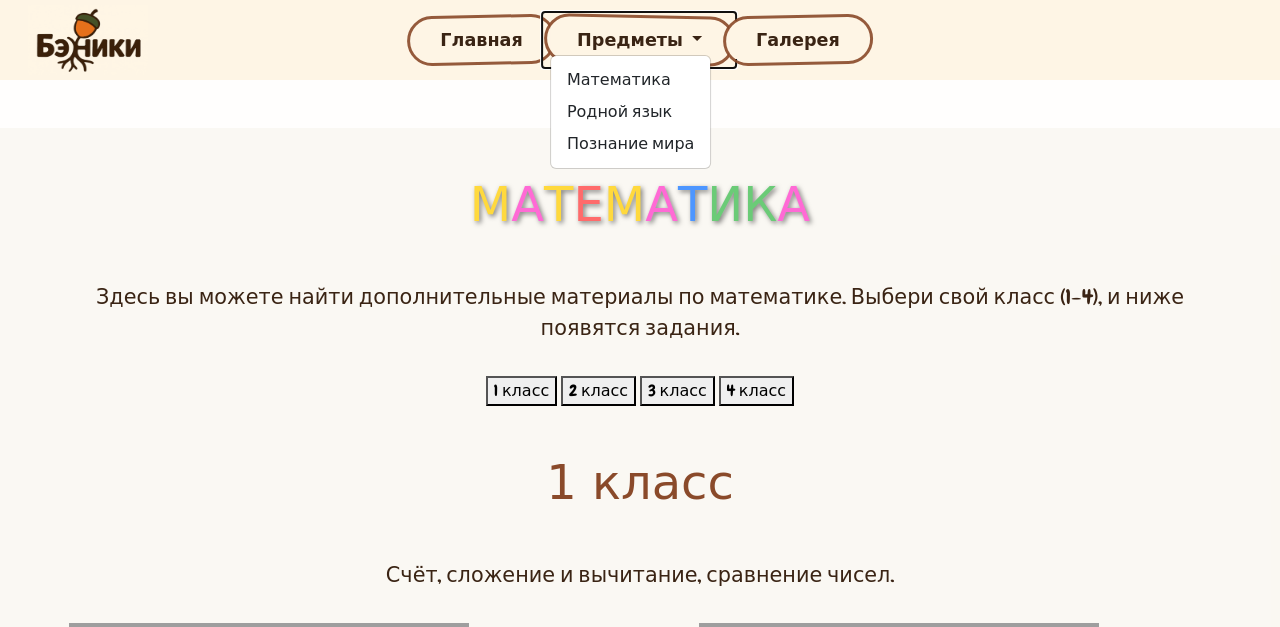
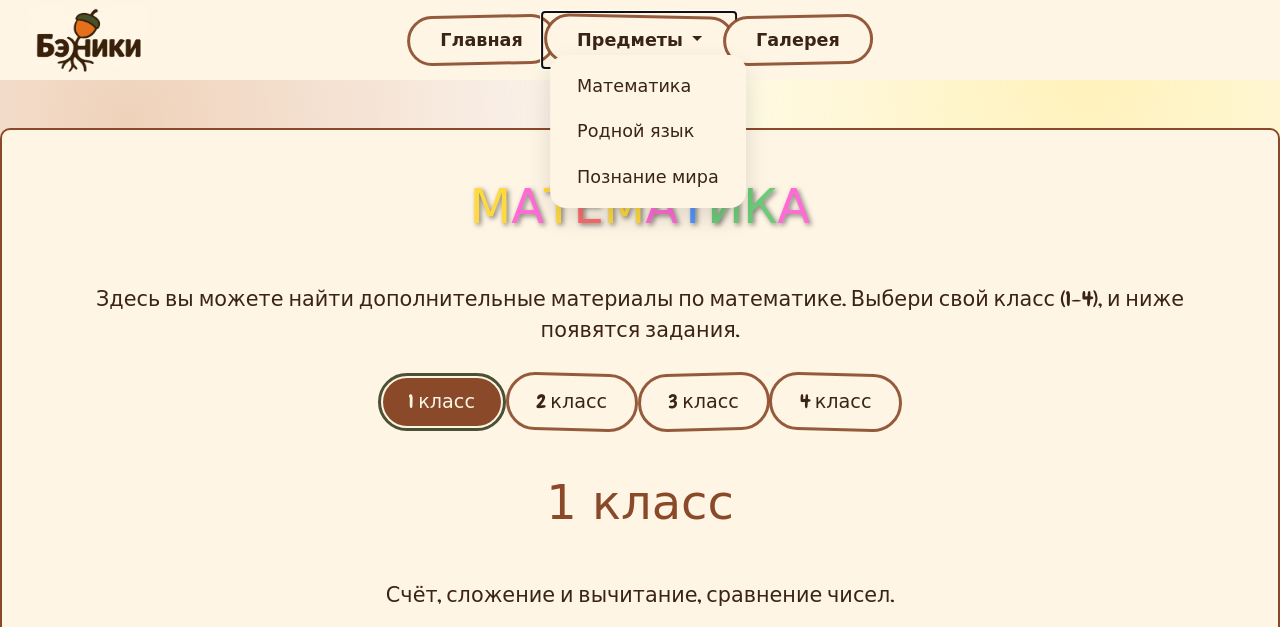
Before and after one commit to alexdotrud/santarves-school-Bclass, a Django app: page /matematika/ in a window 1280 px wide, after a click on "Предметы". Shown: the top 627 px of the page. Run offline with Django 5.2, Linux system fonts and the light colour scheme; some web fonts are replaced; grey boxes are pictures that could not be loaded.

Commit message:
Style choice buttons

```diff
--- a/main_app/urls.py
+++ b/main_app/urls.py
@@ -8,6 +8,8 @@ urlpatterns = [
     path('', views.homepage, name='home'),
     path('gallery/', views.gallery, name='gallery'),
     path('matematika/', views.matematika, name='matematika'),
+    path('rodnoj-jazyk/', views.rodnoj_jazyk, name='rodnoj-jazyk'),
+    path('poznanie-mira/', views.poznanie_mira, name='poznanie-mira'),
 ]
 
 if settings.DEBUG:
--- a/main_app/views.py
+++ b/main_app/views.py
@@ -23,3 +23,11 @@ def gallery(request):
 
 def matematika(request):
     return render(request, 'main_app/matematika.html')
+
+
+def rodnoj_jazyk(request):
+    return render(request, 'main_app/rodnoj-jazyk.html')
+
+
+def poznanie_mira(request):
+    return render(request, 'main_app/poznanie-mira.html')
--- a/static/css/style.css
+++ b/static/css/style.css
@@ -9,10 +9,35 @@
     --light-beige: #fffefd;
 }
 
+html,
 body {
+    height: 100%;
+    margin: 0;
+}
+
+header {
+    position: sticky;
+    top: 0;
+    z-index: 100;
+}
+
+body {
+    display: flex;
+    flex-direction: column;
+    min-height: 100vh;
     font-family: var(--font-primary);
-    background-color: var(--light-beige);
     color: var(--dark-brown);
+
+    background-image:
+        radial-gradient(circle at 10% 15%, rgba(220, 156, 103, 0.45), transparent 45%),
+        radial-gradient(circle at 85% 10%, rgba(255, 217, 61, 0.35), transparent 45%),
+        radial-gradient(circle at 70% 80%, rgba(107, 203, 119, 0.35), transparent 45%),
+        radial-gradient(circle at 20% 85%, rgba(77, 150, 255, 0.35), transparent 45%);
+}
+
+main {
+    flex: 1;
+
 }
 
 h1,
@@ -33,8 +58,10 @@ p {
     font-size: 1.3rem;
 }
 
-button {
-    pointer-events: none;
+section {
+    background-color: var(--warm-cream);
+    border: 2px solid var(--primary-brown);
+    border-radius: 10px;
 }
 
 /* Navigation Styles */
@@ -86,6 +113,33 @@ button {
     transform: rotate(-1.2deg);
 }
 
+.dropdown-menu {
+    background-color: var(--warm-cream);
+    border: none;
+    border-radius: 16px;
+    padding: 0.5rem;
+    box-shadow: 0 10px 24px rgba(0, 0, 0, 0.12);
+}
+
+.dropdown-item {
+    position: relative;
+    padding: 0.6rem 1.2rem;
+    border-radius: 999px;
+    font-family: var(--font-secondary);
+    font-size: 1.1rem;
+    color: var(--dark-brown);
+}
+
+.dropdown-item:hover {
+    background-color: var(--light-beige);
+    transform: translateX(4px);
+}
+
+.dropdown-item.active {
+    background-color: var(--primary-brown);
+    color: var(--warm-cream);
+}
+
 /* Hero Section */
 
 .hero-section {
@@ -120,7 +174,6 @@ button {
 .general-info {
     text-align: center;
     max-width: 1300px;
-    background-color: rgba(244, 239, 228, 0.425);
     margin: 3rem auto;
     padding: 2rem;
 }
@@ -361,6 +414,12 @@ button {
     padding: 40px 16px;
 }
 
+.gallery-text {
+    font-size: 1.2rem;
+    margin-top: 3rem;
+    text-align: center;
+}
+
 .carousel-wrapper {
     max-width: 1100px;
     margin: 0 auto 60px;
@@ -438,7 +497,7 @@ button {
     transform: scale(1.02);
 }
 
-/* Matematika Page */
+/* Matematika, Rodnoj Jazyk and Poznanie Mira Pages */
 .class-content {
     display: none;
     margin-top: 2rem;
@@ -448,12 +507,69 @@ button {
     display: block;
 }
 
+.class-picker {
+    display: flex;
+    justify-content: center;
+    gap: 10px;
+}
+
+.class-btn {
+    position: relative;
+    padding: 0.6rem 1.6rem;
+    font-size: 1.2rem;
+    color: var(--dark-brown);
+    background-color: var(--warm-cream);
+    border: none;
+    border-radius: 999px;
+    cursor: pointer;
+    transition: transform 0.2s ease,
+}
+
+.class-btn::before {
+    content: "";
+    position: absolute;
+    inset: -5px;
+    border-radius: 999px;
+    border: 3px solid var(--primary-brown);
+    opacity: 0.9;
+    transform: rotate(-1.5deg);
+    transition: transform 0.2s ease;
+}
+
+.class-btn:nth-child(even)::before {
+    transform: rotate(1.5deg);
+}
+
+.class-btn:hover {
+    background-color: var(--light-beige);
+    transform: translateY(-2px);
+}
+
+.class-btn:hover::before {
+    transform: rotate(1.5deg);
+}
+
+.class-btn.active {
+    background-color: var(--primary-brown);
+    color: var(--warm-cream);
+}
+
+.class-btn.active::before {
+    border-color: var(--primary-green);
+    transform: rotate(0deg);
+}
+
+.class-btn:active {
+    transform: translateY(0);
+}
+
 
 /* Footer */
 .site-footer {
     text-align: center;
     padding: 1rem;
     background-color: var(--warm-cream);
+    border-top: 2px solid var(--primary-brown);
 }
 
 @media (min-width: 768px) {
--- a/templates/base.html
+++ b/templates/base.html
@@ -72,8 +72,8 @@
                                 </a>
                                 <ul class="dropdown-menu">
                                     <li><a class="dropdown-item" href="{% url 'matematika' %}">Математика</a></li>
-                                    <li><a class="dropdown-item" href="#">Родной язык</a></li>
-                                    <li><a class="dropdown-item" href="#">Познание мира</a></li>
+                                    <li><a class="dropdown-item" href="{% url 'rodnoj-jazyk' %}">Родной язык</a></li>
+                                    <li><a class="dropdown-item" href="{% url 'poznanie-mira' %}">Познание мира</a></li>
                                 </ul>
                             </li>
                             <li class="nav-item">
```
Also changed, not shown: main_app/templates/main_app/gallery.html (+11 -0 lines), main_app/templates/main_app/rodnoj-jazyk.html (renamed from main_app/templates/main_app/rodnoj_jazik.html, +43 -0 lines), static/js/script.js (+33 -26 lines), main_app/templates/main_app/poznanie-mira.html (renamed from main_app/templates/main_app/poznanie_mira.html).
